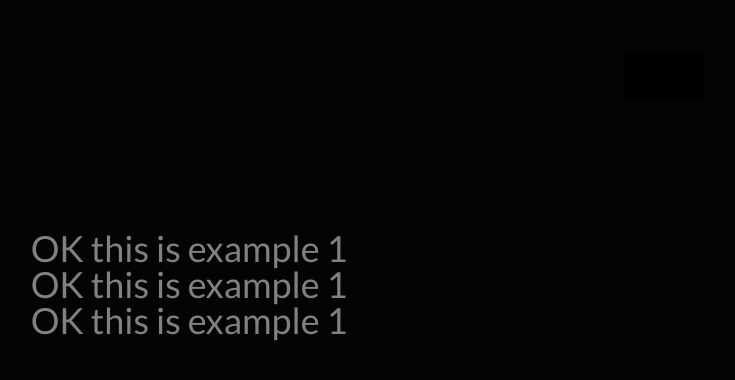
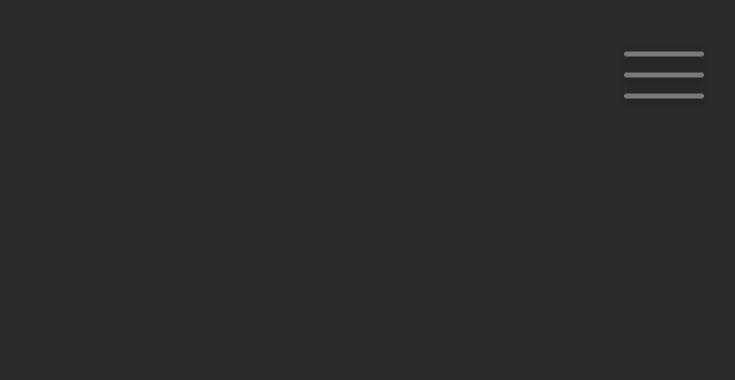
Before and after one commit to Garabed96/Garabed96.github.io, a React (Create React App) app in the folder frontend/: page / in a window 1280 px wide. Shown: the top 380 px of the page, without its empty margins (451-1186 px from the left). Built offline with nearby package versions, Linux system fonts and the light colour scheme.

Commit message:
DropDown burgermenu complete

```diff
--- a/frontend/src/App.js
+++ b/frontend/src/App.js
@@ -13,13 +13,7 @@ class App extends React.Component{
     render() {
         return (
             <div>
-                <div className="overlay" id="myNav" style={{"height": "100%"}}>
-                    <div className="overlay-content">
-                        <a href="#">OK this is example 1</a>
-                        <a href="#">OK this is example 1</a>
-                        <a href="#">OK this is example 1</a>
-                    </div>
-                </div>
+
                 <BurgerMenu />
 
 
--- a/frontend/src/animations/BurgerMenu/index.js
+++ b/frontend/src/animations/BurgerMenu/index.js
@@ -1,37 +1,30 @@
 import React, {useState} from "react";
 import './style.scss'
 
-// set myNav height to 100%
-function getMenuDropdown(props){
-    var hamburgerStyle = '';
+// Lifting state up in React with hooks (this is how we share state)
+function GetMenuDropdown(props){
+    let hamburgerStyle = '';
     const closedStyle = {height: '100%'};
     const openStyle = {height: '0%'};
     props.status === 'open' ? hamburgerStyle = closedStyle :  hamburgerStyle = openStyle;
-    return hamburgerStyle;
+    const stylingMenu = hamburgerStyle.height;
+    return(
+            <DropdownMenu dropToggle={stylingMenu} />
+    )
 };
 
-export const DropdownMenu = (props) => {
+export const DropdownMenu = (props) =>{
     return(
-        <div style={{"height": "0%"}}>
-            {props.status}
+         <div className="overlay" id="myNav" style={{"height": `${props.dropToggle}` }}>
+             <div className="overlay-content">
+                 <a href="#">OK this is example 1</a>
+                 <a href="#">OK this is example 1</a>
+                 <a href="#">OK this is example 1</a>
+             </div>
         </div>
-
     );
 }
 
-// Lifting state up in React with hooks (this is how we share state)
-const MenuToggle = (props) => {
-    return(
-        <div className="overlay" id="myNav" style={{"height": "100%"}}>
-            <div className="overlay-content">
-                <a href="#"></a>
-                <a href="#"></a>
-                <a href="#"></a>
-            </div>
-        </div>
-            // <p> The toggle is set to {props.toggle} </p>
-        )
-}
 
 const BurgerMenu = () => {
     // https://reactjs.org/docs/lifting-state-up.html
@@ -39,6 +32,8 @@ const BurgerMenu = () => {
     const [status, setStatus] = useState('close')
 
     return(
+        <div>
+            <GetMenuDropdown status={status} />
             <nav>
                 <div
                     className="BurgerMenu__container"
@@ -47,20 +42,12 @@ const BurgerMenu = () => {
                     <i className={status}></i>
                     <i className={status}></i>
                     <i className={status}></i>
-                    < MenuToggle
-                      toggle={status}  />
                 </div>
             </nav>
+        </div>
+
     );
 };
 
 
 export default BurgerMenu;
-
- // <div className="overlay" style={getMenuDropdown()} >
-        //         <div className="overlay-content">
-        //             <a href="#">about</a>
-        //             <a href="#">portfolio</a>
-        //             <a href="#">Contact</a>
-        //         </div>
-        // </div>
--- a/frontend/src/animations/BurgerMenu/style.scss
+++ b/frontend/src/animations/BurgerMenu/style.scss
@@ -11,6 +11,7 @@ nav{
   transform: translate(-50%, -50%);
   width: 80px;
   cursor: pointer;
+  z-index: 1 !important;
 }
 
   i {
--- a/frontend/src/appStyles.css
+++ b/frontend/src/appStyles.css
@@ -10,7 +10,7 @@ body{
   height: 0%;
   width: 100%;
   position: fixed;
-  z-index: 1;
+  z-index: 1 !important;
   top: 0;
   left: 0;
   background-color: rgb(0,0,0);
```
